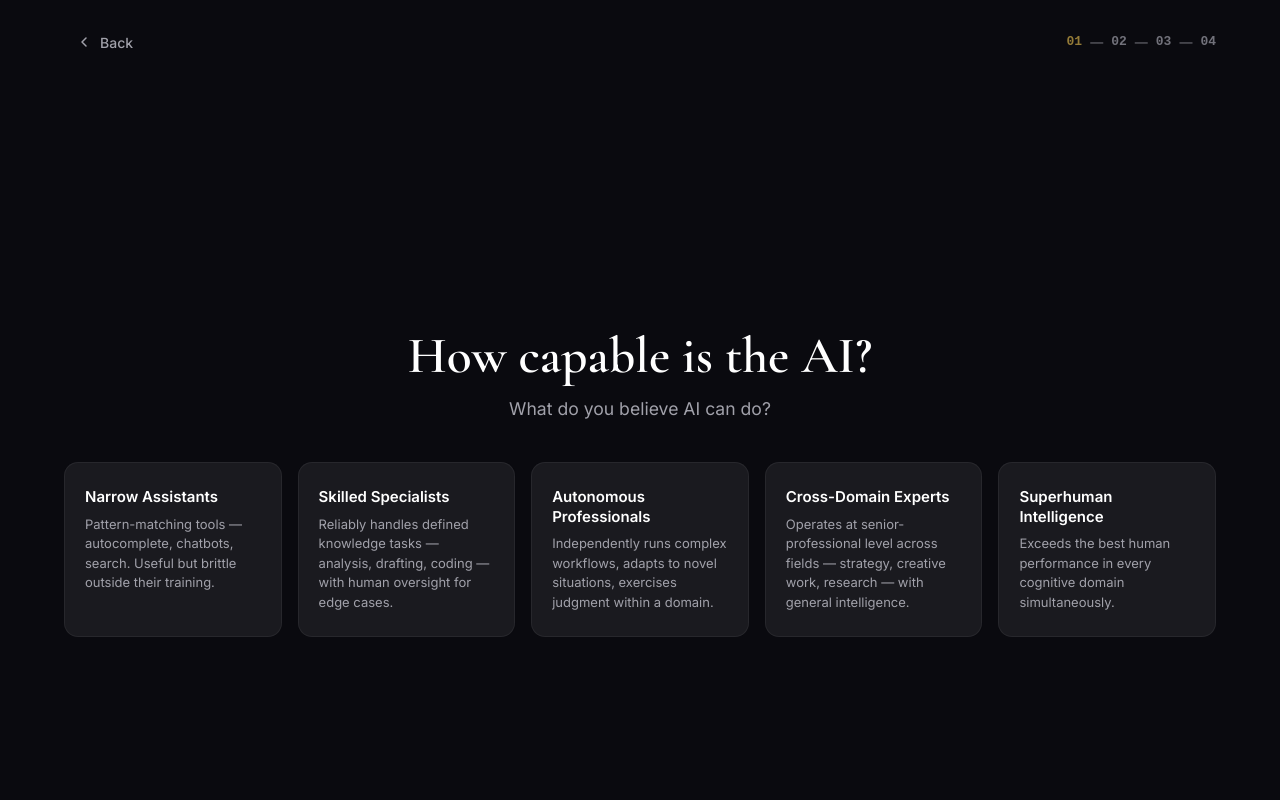
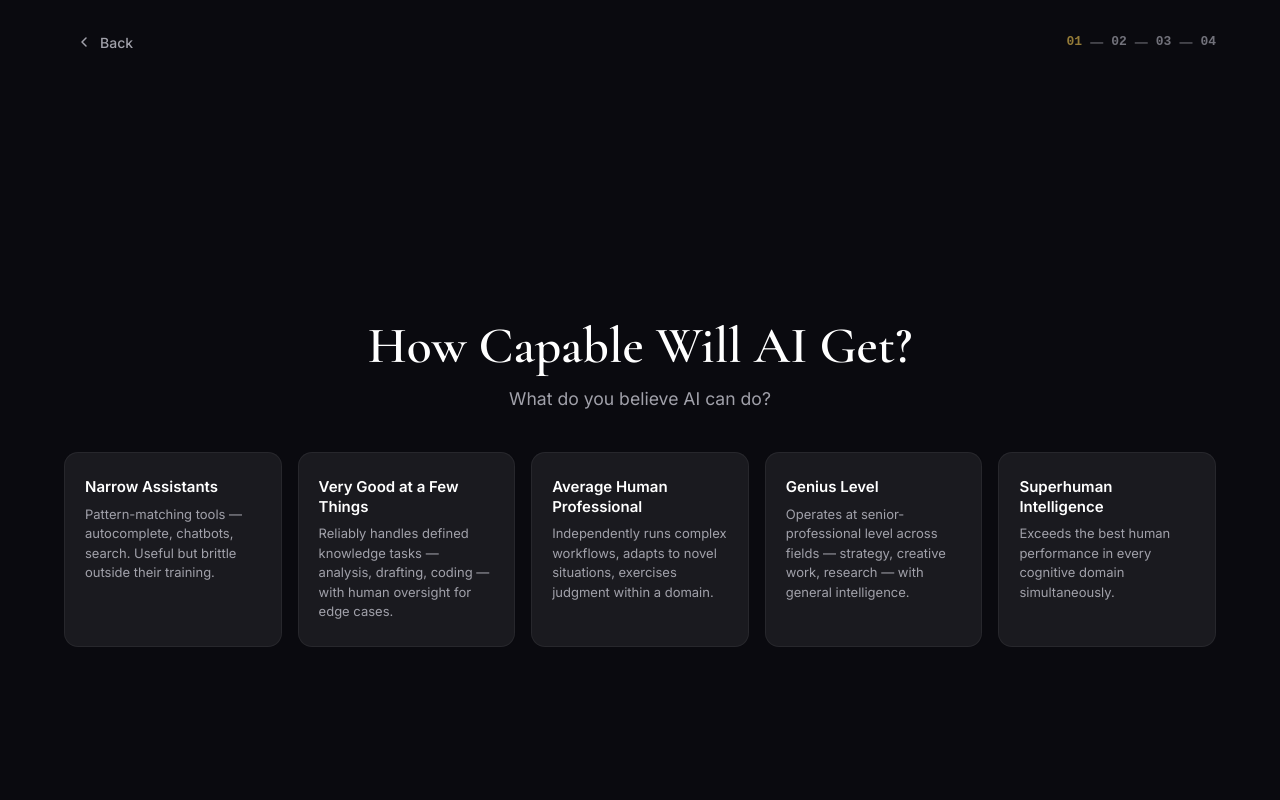
Before and after one commit to nraford7/ai-disruption-diagnostic, a website: page index.html in a window 1280 px wide. Both pictures are taken after a click on the button "Get Started". Shown: the top 800 px of the page. Drawn offline with nearby package versions, Linux system fonts and the light colour scheme.

Commit message:
update: rename capability tiers T2-T4, reverse adoption card order
Co-Authored-By: Claude Opus 4.6 <noreply@anthropic.com>

```diff
--- a/index.html
+++ b/index.html
@@ -48,7 +48,7 @@
         </div>
         <div class="question-page">
             <div class="container">
-                <h1 class="question-title">How capable is the AI?</h1>
+                <h1 class="question-title">How Capable Will AI Get?</h1>
                 <p class="question-subtitle">What do you believe AI can do?</p>
                 <div class="card-row card-row--5" id="capability-cards">
                     <button class="input-card" data-capability="T1">
@@ -56,15 +56,15 @@
                         <p class="input-card__desc">Pattern-matching tools &mdash; autocomplete, chatbots, search. Useful but brittle outside their training.</p>
                     </button>
                     <button class="input-card" data-capability="T2">
-                        <h3 class="input-card__label">Skilled Specialists</h3>
+                        <h3 class="input-card__label">Very Good at a Few Things</h3>
                         <p class="input-card__desc">Reliably handles defined knowledge tasks &mdash; analysis, drafting, coding &mdash; with human oversight for edge cases.</p>
                     </button>
                     <button class="input-card" data-capability="T3">
-                        <h3 class="input-card__label">Autonomous Professionals</h3>
+                        <h3 class="input-card__label">Average Human Professional</h3>
                         <p class="input-card__desc">Independently runs complex workflows, adapts to novel situations, exercises judgment within a domain.</p>
                     </button>
                     <button class="input-card" data-capability="T4">
-                        <h3 class="input-card__label">Cross-Domain Experts</h3>
+                        <h3 class="input-card__label">Genius Level</h3>
                         <p class="input-card__desc">Operates at senior-professional level across fields &mdash; strategy, creative work, research &mdash; with general intelligence.</p>
                     </button>
                     <button class="input-card" data-capability="T5">
@@ -145,17 +145,17 @@
                 <h1 class="question-title">How fast does your industry adopt?</h1>
                 <p class="question-subtitle">Once the capability exists, how quickly does it spread?</p>
                 <div class="card-row card-row--3" id="adoption-cards">
-                    <button class="input-card input-card--compact" data-adoption="low">
-                        <h3 class="input-card__label">Slow</h3>
-                        <p class="input-card__desc">Regulation, legacy systems, and institutional resistance slow adoption</p>
+                    <button class="input-card input-card--compact" data-adoption="high">
+                        <h3 class="input-card__label">Rapid</h3>
+                        <p class="input-card__desc">First-mover advantages and low switching costs accelerate everything</p>
                     </button>
                     <button class="input-card input-card--compact" data-adoption="medium">
                         <h3 class="input-card__label">Moderate</h3>
                         <p class="input-card__desc">Competitive pressure drives steady adoption across the sector</p>
                     </button>
-                    <button class="input-card input-card--compact" data-adoption="high">
-                        <h3 class="input-card__label">Rapid</h3>
-                        <p class="input-card__desc">First-mover advantages and low switching costs accelerate everything</p>
+                    <button class="input-card input-card--compact" data-adoption="low">
+                        <h3 class="input-card__label">Slow</h3>
+                        <p class="input-card__desc">Regulation, legacy systems, and institutional resistance slow adoption</p>
                     </button>
                 </div>
             </div>
--- a/js/app.js
+++ b/js/app.js
@@ -239,7 +239,7 @@
     if (!container) return;
     container.innerHTML = '';
 
-    var tierLabels = { T1: 'Narrow Assistants', T2: 'Skilled Specialists', T3: 'Autonomous Professionals', T4: 'Cross-Domain Experts', T5: 'Superhuman Intelligence' };
+    var tierLabels = { T1: 'Narrow Assistants', T2: 'Very Good at a Few Things', T3: 'Average Human Professional', T4: 'Genius Level', T5: 'Superhuman Intelligence' };
     var horizonLabels = { H1: '2\u20135 years', H2: '5\u201310 years', H3: '10\u201320 years', H4: '20+ years' };
     var adoptionLabels = { low: 'slow', medium: 'moderate', high: 'rapid' };
 
```
